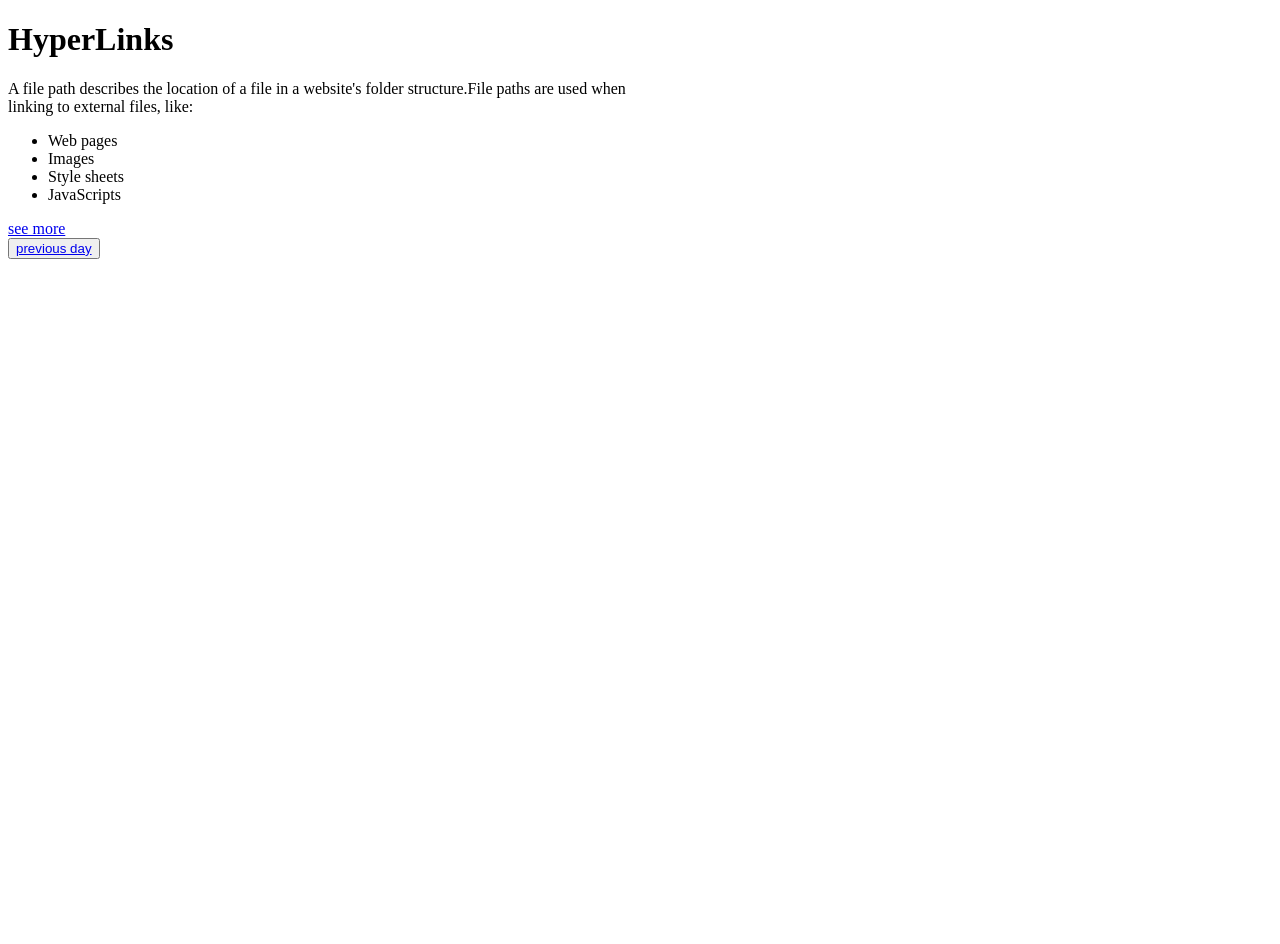
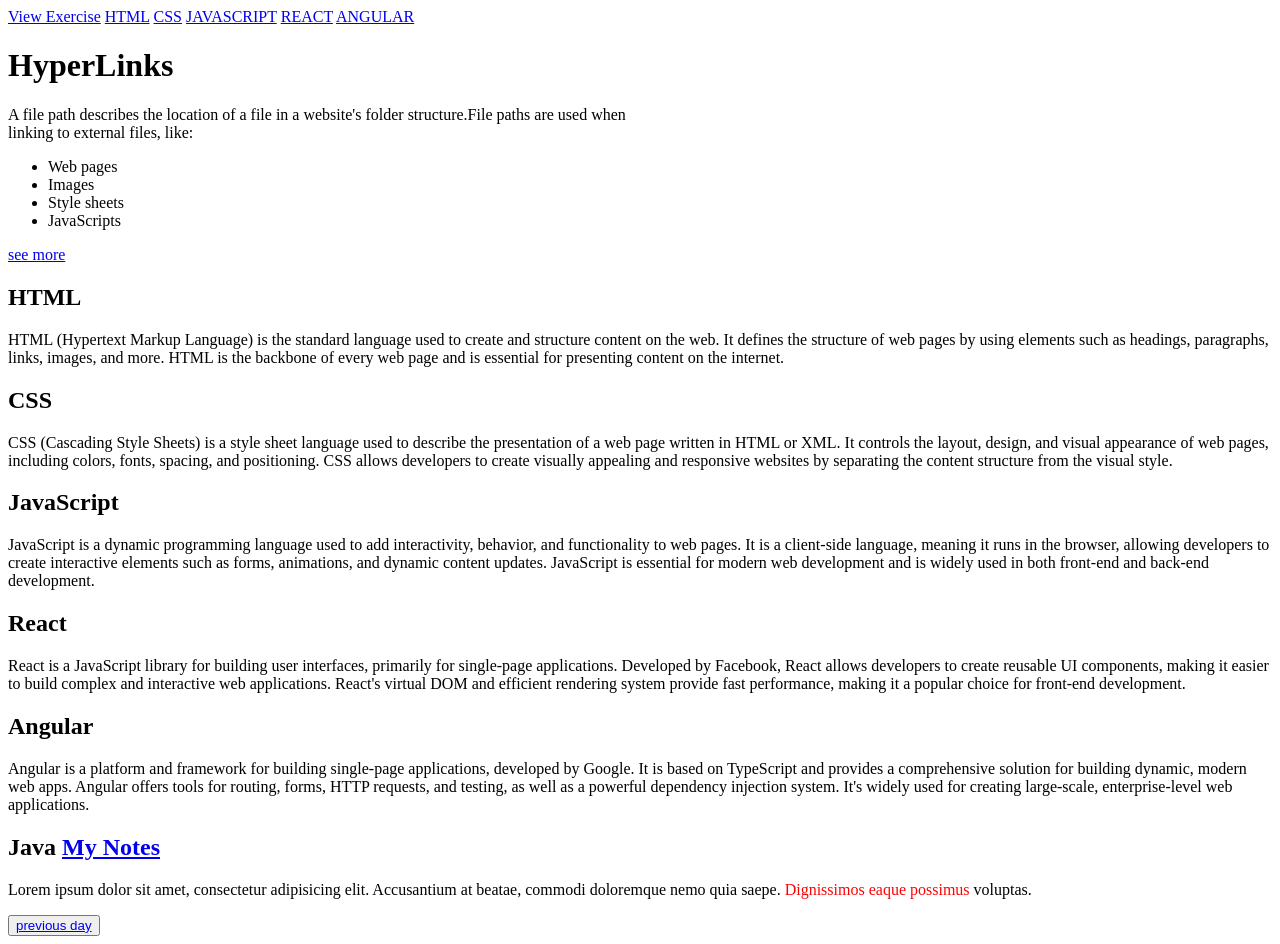
Before and after one commit to Dinuka0512/HTML-Testing-website, a plain HTML site: page htmlDay3.html in a window 1280 px wide. Before the commit the page ends 800 px from the top, so only its background shows below. Drawn offline with Linux system fonts and the light colour scheme.

Commit message:
Containers

```diff
--- a/htmlDay3.html
+++ b/htmlDay3.html
@@ -5,6 +5,16 @@
     <title>HyperLinks</title>
 </head>
   <body>
+<!-- HEAR CALL TO ANOTHER PAGE  -->
+    <a href="htmlDay2.html#ex03">View Exercise</a>
+
+<!-- HEAR CALL TO SELF SITE ELEMENTS -->
+    <a href="#html">HTML</a>
+    <a href="#css">CSS</a>
+    <a href="#js">JAVASCRIPT</a>
+    <a href="#react">REACT</a>
+    <a href="#angular">ANGULAR</a>
+
     <h1>HyperLinks</h1>
     <p>
       A file path describes the location of a file
@@ -20,10 +30,36 @@
     </ul>
 
     <a href="https://www.w3schools.com/Html/html_filepaths.asp">see more</a>
+
+    <h2 id="html">HTML</h2>
+    <p>HTML (Hypertext Markup Language) is the standard language used to create and structure content on the web. It defines the structure of web pages by using elements such as headings, paragraphs, links, images, and more. HTML is the backbone of every web page and is essential for presenting content on the internet.</p>
+
+    <h2 id="css">CSS</h2>
+    <p>CSS (Cascading Style Sheets) is a style sheet language used to describe the presentation of a web page written in HTML or XML. It controls the layout, design, and visual appearance of web pages, including colors, fonts, spacing, and positioning. CSS allows developers to create visually appealing and responsive websites by separating the content structure from the visual style.</p>
+
+    <h2 id="js">JavaScript</h2>
+    <p>JavaScript is a dynamic programming language used to add interactivity, behavior, and functionality to web pages. It is a client-side language, meaning it runs in the browser, allowing developers to create interactive elements such as forms, animations, and dynamic content updates. JavaScript is essential for modern web development and is widely used in both front-end and back-end development.</p>
+
+    <h2 id="react">React</h2>
+    <p>React is a JavaScript library for building user interfaces, primarily for single-page applications. Developed by Facebook, React allows developers to create reusable UI components, making it easier to build complex and interactive web applications. React's virtual DOM and efficient rendering system provide fast performance, making it a popular choice for front-end development.</p>
+
+    <h2 id = "angular">Angular</h2>
+    <p>Angular is a platform and framework for building single-page applications, developed by Google. It is based on TypeScript and provides a comprehensive solution for building dynamic, modern web apps. Angular offers tools for routing, forms, HTTP requests, and testing, as well as a powerful dependency injection system. It's widely used for creating large-scale, enterprise-level web applications.</p>
+
+
+    <h2>Java <a href="assests/My%20prf%20Note.pdf">My Notes</a> </h2>
+
+<!--  Genaric Container elements
+      Semenatic Netural elements
+  -->
+  <di>
+      <p>Lorem ipsum dolor sit amet, consectetur adipisicing elit. Accusantium at beatae, commodi doloremque nemo quia saepe. <span style="color: red">Dignissimos eaque possimus</span> voluptas.</p>
+  </di>
+
   </body>
   <footer>
     <button>
-    <a href="HtmlDay2.html">previous day</a>
+    <a href="HtmlDay2.html" target="_top">previous day</a>
     </button>
   </footer>
 </html>
```
Also changed, not shown: htmlDay2.html (+1 -1 lines), 1 other file.
